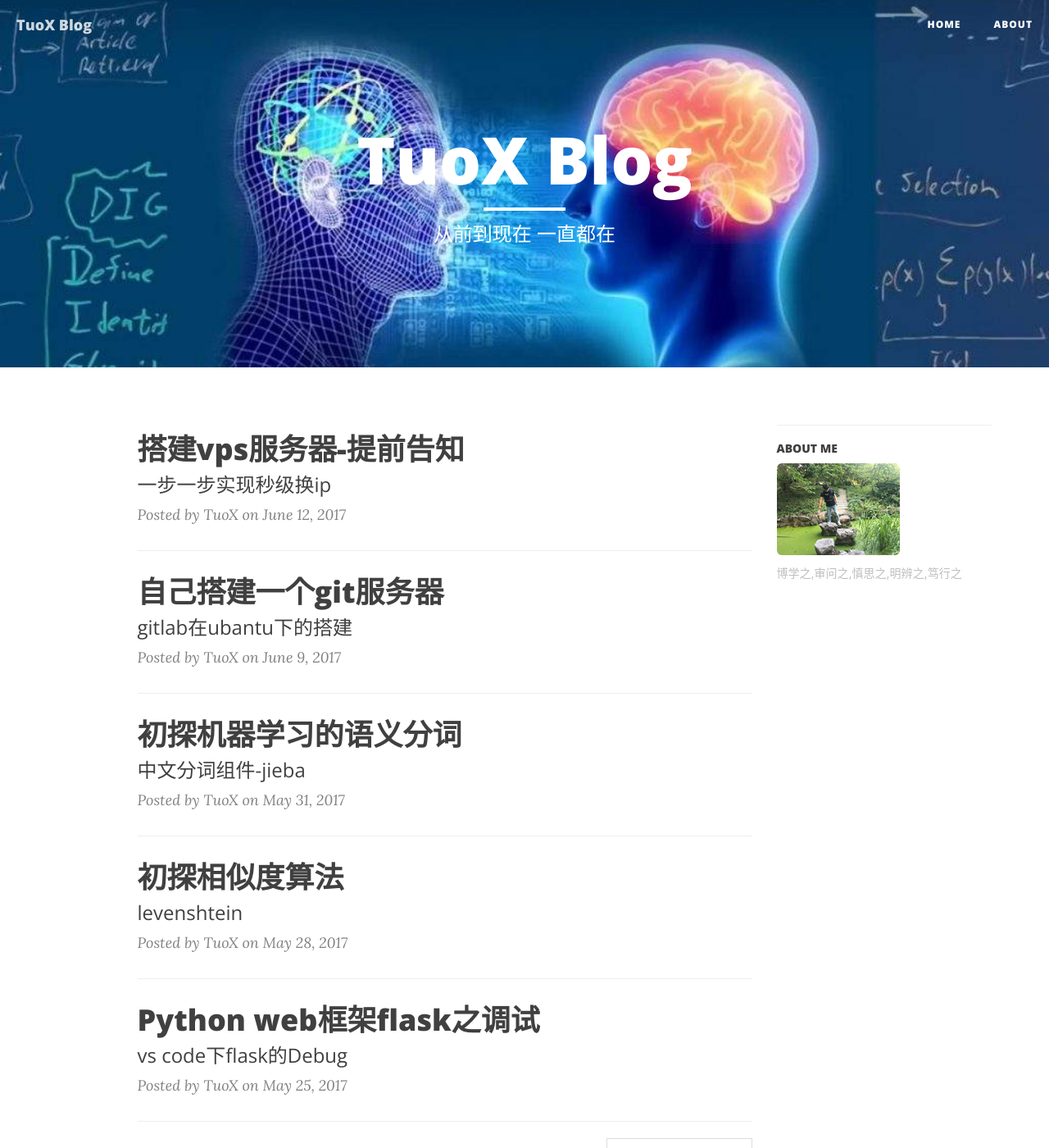
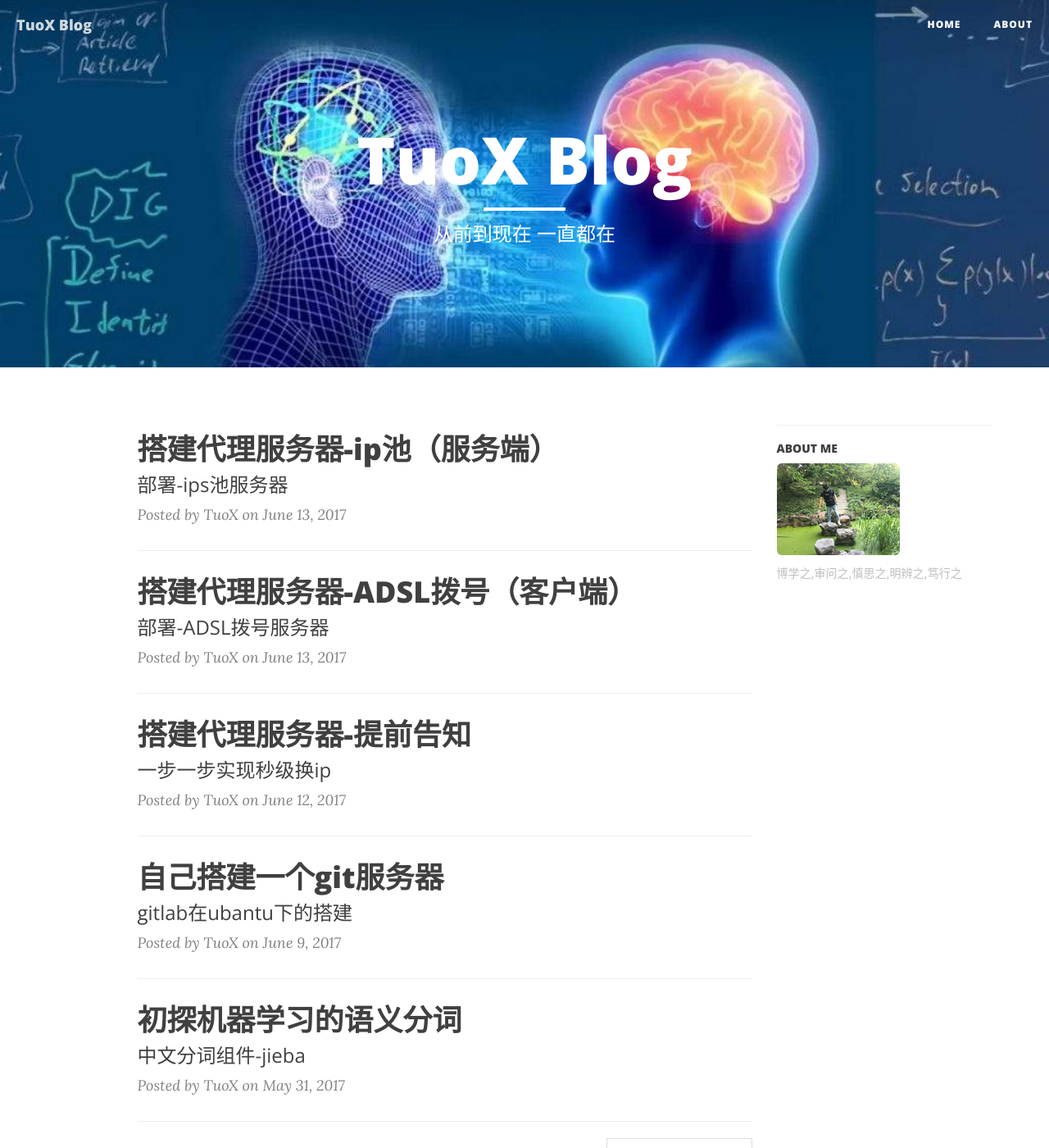
Before and after one commit to linzhiming0826/linzhiming0826.github.io, a Jekyll site: the page built from index.html, in a window 1280 px wide and 1400 px high. Shown: the whole window at 82% size. Built offline with Jekyll 4.4.1, drawn with Linux system fonts in a browser that asks for light colours; nearby versions of some CDN libraries; the list of posts is cut into pages by our own code; comment, search, counter and statistics services are not loaded; some of the changed lines change nothing that is shown.

Commit message:
新增两篇文章

````diff
--- a/_posts/2017-06-12-something.markdown
+++ b/_posts/2017-06-12-something.markdown
@@ -1,6 +1,6 @@
 ---
 layout:     post
-title:      "搭建vps服务器-提前告知"
+title:      "搭建代理服务器-提前告知"
 subtitle:   "一步一步实现秒级换ip"
 date:       "2017-06-12"
 author:     "TuoX"
--- /dev/null
+++ b/_posts/2017-06-13-adsl-client.markdown
@@ -0,0 +1,95 @@
+---
+layout:     post
+title:      "搭建代理服务器-ADSL拨号（客户端）"
+subtitle:   "部署-ADSL拨号服务器"
+date:       "2017-06-13"
+author:     "TuoX"
+header-img: "img/post-11/bg.png"
+---
+
+<p>嗨，大家好。今天终于把所谓的动态获取ip的环境给搭建好了。这篇文章说的是怎么搭建一个动态vps服务器。</p>
+<p>首先，我们得寻找一个拥有ADSL拨号的服务器。我呢，百度了一大堆，然后选了一家带宽10M，位于广州的服务器。大家可以自己去寻找，我不做广告，哈哈。</p>
+<p>选用的服务器是centos，代理软件用的是tinyproxy，客户端代码为python2。</p>
+<p>作为vps服务器做的事情有两个：</p>
+<ul>
+<li>
+定时拨号
+</li>
+<li>
+将新的ip发送给服务端
+</li>
+</ul>
+<p>迫不及待啦，赶紧登录服务器配置起来。</p>
+<p>登录之后，输入ls，会发现有ppp.sh这个文件。</p>
+<img src="/img/post-11/ls.png"/>
+<p>对了，这个就是我们的拨号程序。输入：</p>
+```linux
+sh ppp.sh
+```
+<p>然后继续输入我们的账号密码，出现以下图片的内容就表示成功。</p>
+<img src="/img/post-11/sh.png"/>
+<p>接着我们进行拨号看看</p>
+```linux
+adsl-start
+```
+<p>之后ping一个网站试试</p>
+```linux
+ping www.baidu.com
+```
+<img src="/img/post-11/ping.png"/>
+<p>再者，我们需要安装一下一个代理软件，tinyproxy</p>
+```linux
+yum install -y tinyproxy
+```
+<p>安装完之后我们需要配置一下tinyproxy。</p>
+```linux
+vi /etc/tinyproxy/tinyproxy.conf
+```
+<img src="/img/post-11/config1.png"/>
+<p>这个是代理端口，我设置成6666.就是需要点不一样。</p>
+<img src="/img/post-11/config2.png"/>
+<p>这个是允许的ip，我直接去掉允许所有的访问，为了测试方便。当然你也设置成只有你的服务器可以访问。之后，我们重启一下服务，就可以让设置生效啦。</p>
+```linux
+service tinyproxy start
+```
+<p>这个命令是查看网络设备器的命令，ppp0就是我们的网卡，ip为61.144.82.138</p>
+```linux
+ifconfig
+```
+<img src="/img/post-11/ifconfig.png"/>
+<p>到我们的另外一台服务器测试下，这个代理是不是已经成功。</p>
+```linux
+curl -x 61.144.82.138:6666 www.baidu.com
+```
+<img src="/img/post-11/curl.png"/>
+<p>成功获取到内容就说明可以了。</p>
+<p>到此我们就搭建好了服务器的设置，但是这样子还不够的，如何定时进行拨号以及发送新的ip到服务端。我用python代码来实现它。</p>
+```python
+    def restart_adsl(self):
+        '''
+        进行重新拨号
+        1.首先进行adsl的拨号
+        2.进行拨号后ip的获取
+        3.将新的ip发送到服务端
+        4.等待一段时间，继续程序以及出现错误的一些处理方式
+        '''
+        while 1:
+            print 'adsl will restart'
+            status, output = commands.getstatusoutput(ADSL_BASH)
+            if status == 0:
+                print 'adsl start successfully'
+                ip = self._get_ip()
+                if ip:
+                    print 'new ip: %s' % ip
+                    self._send_ip(ip)
+                    print 'wait %s seconds' % ADSL_CYCLE
+                    time.sleep(ADSL_CYCLE)
+                else:
+                    print 'ip is null or empty'
+            else:
+                print 'adsl start is failed'
+            time.sleep(1)
+```
+<p>以上是部分代码，接着看下自动拨号的魔力</p>
+<img src="/img/post-11/result.png"/>
+<p>这里说下，与服务端的交互。我这里采用混淆md5加密的方式，相对而言，起到那么一点点的作用。至于完整的代码，我会在写服务端文章的时候一起公布并且传到github上面，大家耐心等待。</p>
--- /dev/null
+++ b/_posts/2017-06-13-adsl-server.markdown
@@ -0,0 +1,80 @@
+---
+layout:     post
+title:      "搭建代理服务器-ip池（服务端）"
+subtitle:   "部署-ips池服务器"
+date:       "2017-06-13"
+author:     "TuoX"
+header-img: "img/post-12/bg.png"
+---
+<p>上一篇文章说了如何搭建vps服务器。这次就轮到主角，服务端出场了。服务端类似于一个调配中心。拥有大量的ip池，接收来自个个客户端的ip并且给有需要的服务器返回代理资源。</p>
+<p>那用什么来存储这些ip池呢，我采用的是redis hash来存储，hash的key为每台vps自己的独立标识，value为ip地址以及端口信息。</p>
+<p>服务采取flask框架，轻量简洁好用。</p>
+<p>接口的访问模式，采用混淆md5加密方式。</p>
+<p>对外提供获取ip池的方法。</p>
+<p>暂时是提供两个api，遵循resetful api设计原则。（更多的可以大家自己去扩展，我只是写一个demo）</p>
+<ul>
+<li>接收来自客户端的ip</li>
+<li>对外提供ip</li>
+<li>更多...</li>
+</ul>
+```python
+# encoding:utf-8
+from flask import Flask, jsonify, request, abort
+from proxy import Proxy
+from decorators import Decorators
+
+api = Flask(__name__)
+
+
+@api.route('/api/v1/proxy', methods=['POST'])
+@Decorators.proxy_auth
+@Decorators.jsonp
+def add_proxy():
+    '''
+    新增一个代理
+    '''
+    dic = request.form.to_dict()
+    return jsonify(Proxy.add_proxy(**dic))
+
+
+@api.route('/api/v1/proxy', methods=['GET'])
+@Decorators.jsonp
+def get_proxy():
+    '''
+    获取一个代理
+    '''
+    module = request.args.get('module', False)
+    return jsonify(Proxy.get_proxy(module)) if module else abort(404)
+
+
+if __name__ == '__main__':
+    api.run(debug=False, host='0.0.0.0', port='5000')
+
+```
+<p>这里面的代码，我写了两个修饰器，一个是新增代理的时候的签名验证，另一个是返回jsonp的信息。jsonp修饰器在之前的文章有讲到，熟悉的小伙伴应该知道。更多的代码内容请移步源码。</p>
+<p>还等什么呢，把代码run起来，看看效果如何</p>
+<p>1.先试试获取一个ip池的方法吧，就是get请求。浏览器输入 ********:5000/api/v1/proxy?module=one</p>
+<img src="/img/post-12/get-result.png"/>
+<p>拿到我们的代理了，心里面美滋滋的。</p>
+<p>2.看下我们的post请求，可以借助chrome的一个插件就可以做到，不过我懒得动，直接写个代码还更快啊，哈哈，请看代码。</p>
+```python
+import hashlib
+import urllib
+import urllib2
+
+url = 'http://********:5000/api/v1/proxy'
+key = 'vps1'
+value = '61.144.82.138:6666'
+token = hashlib.md5('%s%sproxy' % (key, value)).hexdigest()
+data = {'key': key, 'value': value, 'token': token}
+data = urllib.urlencode(data)
+result = urllib2.urlopen(url, data).read()
+print result
+```
+<img src="/img/post-12/post-result.png"/>
+<p>把****改成自己服务器的ip。如果有域名绑定那就更好了，我是没有，因为我是穷人啊，得省着花。</p>
+<p>好了，到这里我们整体的服务器就搭好了。哎，今晚终于可以睡个好觉了。</p>
+<p>这样子就会结束了嘛，肯定不会，道高一尺魔高一丈，爬虫与反爬虫之间的斗争永远不会结束。</p>
+<p>这里说下开发中遇到的问题吧，每个人一开始都是不定的，但是没有关系。正所谓闻道有先后，术业有专攻。不懂我们可以学，遇到问题，别急，因为代码上能解决的问题就不是问题。更重要的是我们处理事情的方式，学会如何处理问题，这个才是我们在学习中最重要的东西。</p>
+<p>多说了一些，现在我要源码啦，源码只是一个demo比较粗浅的东西，大家可以根据自己的喜爱去随意修改。</p>
+<p><a href="https://github.com/linzhiming0826/ADSL">我是源码，点我，点我。</a></p>
````
Also changed, not shown: img/post-11/bg.png (added), img/post-11/config1.png (added), img/post-11/config2.png (added), img/post-11/curl.png (added), img/post-11/ifconfig.png (added), img/post-11/ls.png (added), img/post-11/ping.png (added), img/post-11/result.png (added), img/post-11/sh.png (added), img/post-12/bg.png (added), img/post-12/get-result.png (added), img/post-12/post-result.png (added).
